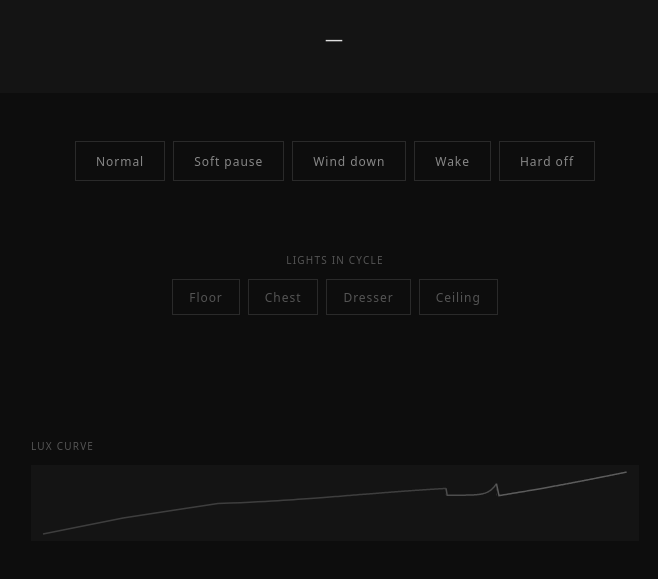
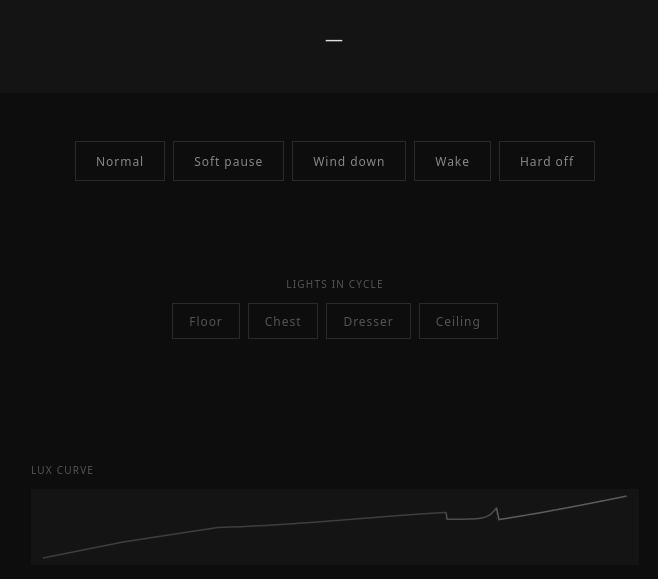
Before and after one commit to McTriscuitt/Mira, a Flask app: page / in a window 1280 px wide. Shown: the part 157-736 px from the top of the page, without its empty margins (305-963 px from the left). Run offline with Flask 3, Linux system fonts and the light colour scheme; the visitor is signed in with stand-in values (Sample User, id 1); data that the repository does not hold is empty; parts of the project's set-up code (start-up, migrations or seed data) failed here and were passed over.

Commit message:
Adjusted margin-top for lights-in-cycle

```diff
--- a/dashboard/templates/index.html
+++ b/dashboard/templates/index.html
@@ -229,7 +229,7 @@
     .btn.btn-active { border-color: #777; color: #e0e0e0; background: #1e1e1e; }
 
     /* --- Lights-in-cycle chips --- */
-    .lights-section { text-align: center; margin-top: 24px; margin-bottom: 48px; }
+    .lights-section { text-align: center; margin-top: 48px; margin-bottom: 48px; }
     .lights-label {
       font-size: 10px;
       letter-spacing: 0.12em;
```
